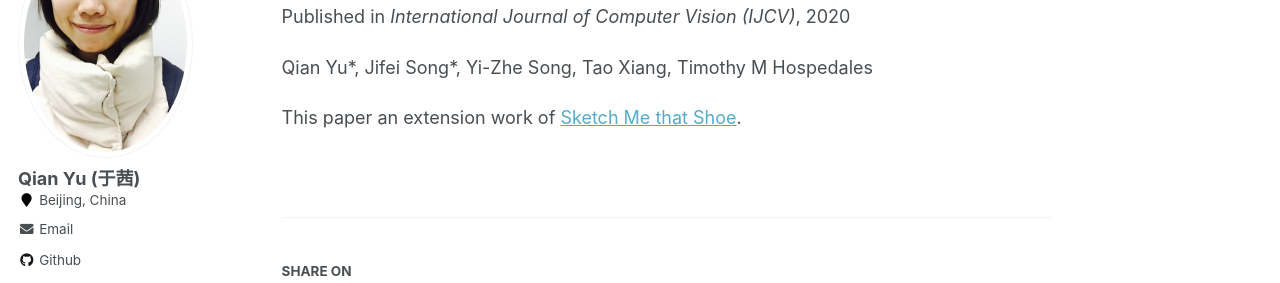
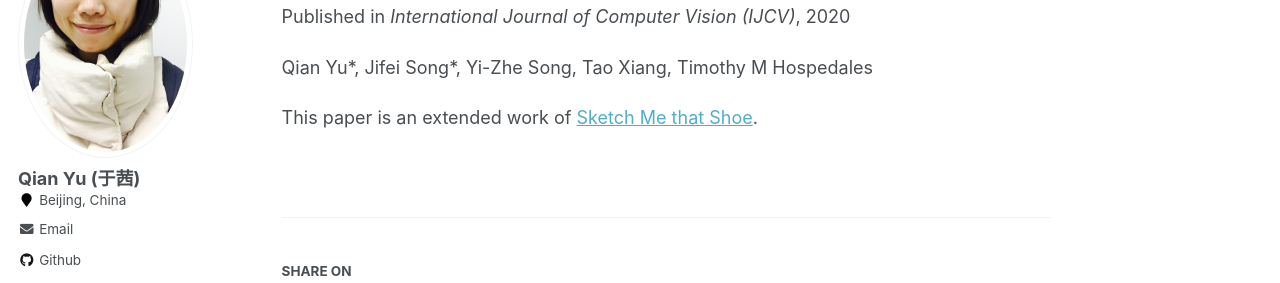
Before and after one commit to yuqian1023/yuqian1023.github.io, a Jekyll site: the page built from _publications/2020-02-23-paper-title-number-1.md, in a window 1280 px wide. Shown: the part 189-472 px from the top of the page. Built offline with Jekyll 4.4.1, drawn with Linux system fonts in a browser that asks for light colours.

Commit message:
Update 2020-02-23-paper-title-number-1.md

```diff
--- a/_publications/2020-02-23-paper-title-number-1.md
+++ b/_publications/2020-02-23-paper-title-number-1.md
@@ -7,4 +7,4 @@ venue: "International Journal of Computer Vision (IJCV)"
 ---
 Qian Yu\*, Jifei Song\*, Yi-Zhe Song, Tao Xiang, Timothy M Hospedales
 
-This paper an extension work of [Sketch Me that Shoe](https://www.cv-foundation.org/openaccess/content_cvpr_2016/papers/Yu_Sketch_Me_That_CVPR_2016_paper.pdf).
+This paper is an extended work of [Sketch Me that Shoe](https://www.cv-foundation.org/openaccess/content_cvpr_2016/papers/Yu_Sketch_Me_That_CVPR_2016_paper.pdf).
```
